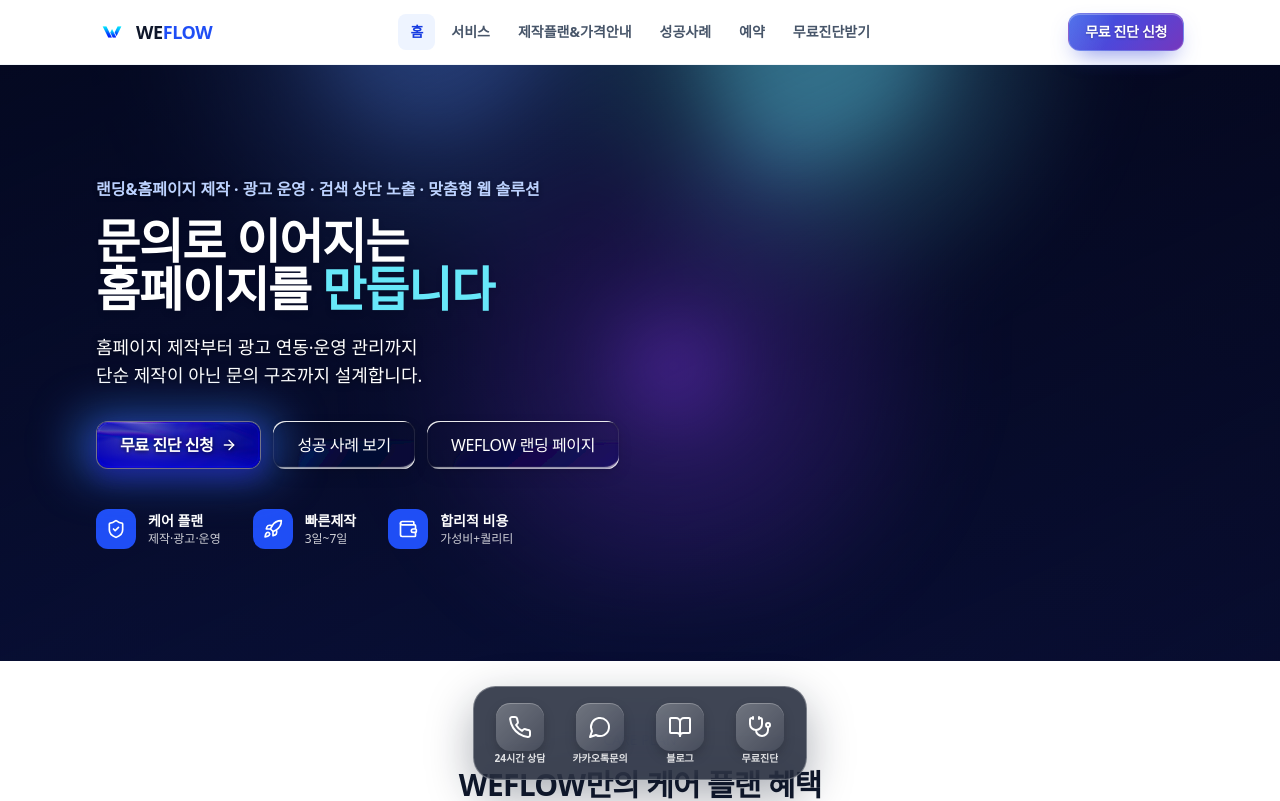
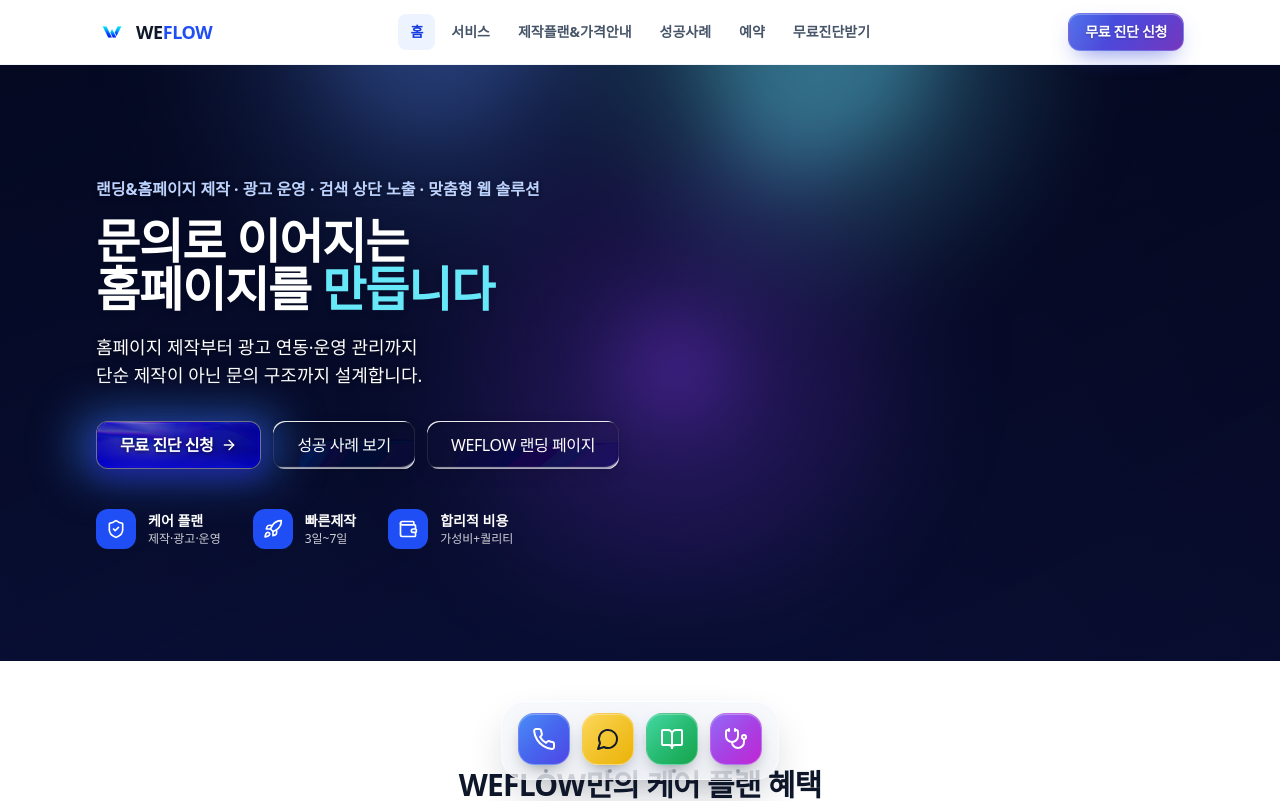
Before and after one commit to zaewc/weflow, a Next.js app: page / in a window 1280 px wide. Shown: the top 801 px of the page. Built offline with nearby package versions, Linux system fonts and the light colour scheme; a web font is replaced by a local one.

Commit message:
feat(ui): replace bottom dock style

```diff
--- a/src/components/FloatingBar.tsx
+++ b/src/components/FloatingBar.tsx
@@ -1,43 +1,44 @@
 import { Phone, MessageCircle, BookOpen, Stethoscope } from "lucide-react";
 import { LINKS } from "@/lib/site";
-import MacOSDock, { type DockApp } from "@/components/ui/mac-os-dock";
+import { DockTabs, type DockItem } from "@/components/ui/dock-tabs";
 
-const ITEMS: readonly DockApp[] = [
+const ITEMS: readonly DockItem[] = [
   {
     id: "phone",
     name: "24시간 상담",
     href: LINKS.phone,
-    icon: <Phone className="h-5 w-5 sm:h-6 sm:w-6" />,
+    color: "bg-gradient-to-br from-blue-500 to-indigo-600",
+    icon: <Phone />,
   },
   {
     id: "kakao",
     name: "카카오톡문의",
     href: LINKS.kakao,
     external: true,
-    icon: <MessageCircle className="h-5 w-5 sm:h-6 sm:w-6" />,
+    color: "bg-gradient-to-br from-amber-300 to-yellow-500 text-slate-900",
+    icon: <MessageCircle />,
   },
   {
     id: "blog",
     name: "블로그",
     href: LINKS.blog,
     external: true,
-    icon: <BookOpen className="h-5 w-5 sm:h-6 sm:w-6" />,
+    color: "bg-gradient-to-br from-emerald-400 to-green-600",
+    icon: <BookOpen />,
   },
   {
     id: "diagnosis",
     name: "무료진단",
     href: "/diagnosis",
-    icon: <Stethoscope className="h-5 w-5 sm:h-6 sm:w-6" />,
+    color: "bg-gradient-to-br from-violet-500 to-fuchsia-600",
+    icon: <Stethoscope />,
   },
 ];
 
 export default function FloatingBar() {
   return (
     <div className="pointer-events-none fixed inset-x-0 bottom-3 z-50 flex justify-center px-3 pb-[env(safe-area-inset-bottom)] sm:bottom-5">
-      <MacOSDock
-        apps={ITEMS}
-        className="pointer-events-auto"
-      />
+      <DockTabs items={ITEMS} className="pointer-events-auto" />
     </div>
   );
 }
--- /dev/null
+++ b/src/components/ui/dock-tabs.tsx
@@ -0,0 +1,154 @@
+"use client";
+
+import { useRef, useState, type ReactNode } from "react";
+import {
+  motion,
+  useMotionValue,
+  useSpring,
+  useTransform,
+  type MotionValue,
+} from "motion/react";
+import { cn } from "@/lib/utils";
+
+export interface DockItem {
+  id: string;
+  name: string;
+  icon: ReactNode;
+  color: string;
+  href: string;
+  external?: boolean;
+}
+
+interface DockIconProps {
+  item: DockItem;
+  mouseX: MotionValue<number>;
+  onItemClick?: (itemId: string) => void;
+}
+
+function DockIcon({ item, mouseX, onItemClick }: DockIconProps) {
+  const ref = useRef<HTMLAnchorElement>(null);
+  const [isHovered, setIsHovered] = useState(false);
+  const [isPressed, setIsPressed] = useState(false);
+
+  const distance = useTransform(mouseX, (value) => {
+    const bounds = ref.current?.getBoundingClientRect();
+    if (!bounds) return Infinity;
+    return value - bounds.left - bounds.width / 2;
+  });
+  const sizeTarget = useTransform(distance, [-150, 0, 150], [52, 78, 52]);
+  const size = useSpring(sizeTarget, {
+    mass: 0.1,
+    stiffness: 150,
+    damping: 12,
+  });
+
+  return (
+    <motion.a
+      ref={ref}
+      href={item.href}
+      target={item.external ? "_blank" : undefined}
+      rel={item.external ? "noopener noreferrer" : undefined}
+      aria-label={item.name}
+      className="group relative flex aspect-square h-[3.25rem] w-[3.25rem] shrink-0 origin-bottom items-center justify-center outline-none focus-visible:ring-2 focus-visible:ring-brand-500 focus-visible:ring-offset-2 focus-visible:ring-offset-white/70 sm:h-auto sm:w-auto"
+      style={{ width: size, height: size }}
+      whileTap={{ scale: 0.95 }}
+      onHoverStart={() => setIsHovered(true)}
+      onHoverEnd={() => {
+        setIsHovered(false);
+        setIsPressed(false);
+      }}
+      onPointerDown={() => setIsPressed(true)}
+      onPointerUp={() => setIsPressed(false)}
+      onClick={() => onItemClick?.(item.id)}
+    >
+      <motion.span
+        className={cn(
+          "relative flex h-full w-full items-center justify-center overflow-hidden rounded-2xl text-white",
+          "border border-white/25 shadow-[0_8px_18px_-8px_rgba(15,23,42,0.55),inset_0_1px_0_rgba(255,255,255,0.3)]",
+          item.color,
+        )}
+        animate={{ y: isPressed ? 2 : isHovered ? -8 : 0 }}
+        transition={{ type: "spring", stiffness: 400, damping: 17 }}
+      >
+        <motion.span
+          className="[&>svg]:h-5 [&>svg]:w-5 sm:[&>svg]:h-6 sm:[&>svg]:w-6"
+          animate={{ scale: isHovered ? 1.1 : 1 }}
+          transition={{ type: "spring", stiffness: 400, damping: 17 }}
+        >
+          {item.icon}
+        </motion.span>
+        <motion.span
+          aria-hidden="true"
+          className="pointer-events-none absolute inset-0 rounded-2xl bg-gradient-to-br from-white/45 via-white/5 to-transparent"
+          animate={{ opacity: isHovered ? 0.45 : 0.18 }}
+          transition={{ duration: 0.2 }}
+        />
+      </motion.span>
+
+      <span className="pointer-events-none absolute inset-x-1/2 -top-11 flex w-max -translate-x-1/2 justify-center">
+        <motion.span
+          className="whitespace-nowrap rounded-md bg-slate-800/90 px-2 py-1 text-xs font-bold text-white shadow-lg backdrop-blur-sm"
+          initial={false}
+          animate={{
+            opacity: isHovered ? 1 : 0,
+            y: isHovered ? 0 : 8,
+            scale: isHovered ? 1 : 0.88,
+          }}
+          transition={{ type: "spring", stiffness: 500, damping: 30 }}
+        >
+          {item.name}
+        </motion.span>
+      </span>
+
+      <motion.span
+        aria-hidden="true"
+        className="absolute -bottom-2 left-1/2 h-1 w-1 -translate-x-1/2 rounded-full bg-slate-700/60"
+        animate={{
+          scale: isPressed ? 1.5 : 1,
+          opacity: isPressed ? 1 : 0.65,
+        }}
+        transition={{ type: "spring", stiffness: 500, damping: 30 }}
+      />
+    </motion.a>
+  );
+}
+
+interface DockTabsProps {
+  items: readonly DockItem[];
+  className?: string;
+  onItemClick?: (itemId: string) => void;
+}
+
+export function DockTabs({
+  items,
+  className,
+  onItemClick,
+}: DockTabsProps) {
+  const mouseX = useMotionValue(Infinity);
+
+  return (
+    <motion.nav
+      aria-label="빠른 메뉴"
+      className={cn(
+        "flex h-[4.7rem] items-end gap-2 rounded-3xl border border-white/55",
+        "bg-slate-100/65 px-3 pb-3 shadow-[0_18px_45px_-18px_rgba(15,23,42,0.45),inset_0_1px_0_rgba(255,255,255,0.9)]",
+        "backdrop-blur-xl sm:h-20 sm:gap-3 sm:px-4 sm:pb-3.5",
+        className,
+      )}
+      initial={{ y: 70, opacity: 0 }}
+      animate={{ y: 0, opacity: 1 }}
+      transition={{ type: "spring", stiffness: 260, damping: 20, delay: 0.1 }}
+      onMouseMove={(event) => mouseX.set(event.clientX)}
+      onMouseLeave={() => mouseX.set(Infinity)}
+    >
+      {items.map((item) => (
+        <DockIcon
+          key={item.id}
+          item={item}
+          mouseX={mouseX}
+          onItemClick={onItemClick}
+        />
+      ))}
+    </motion.nav>
+  );
+}
--- a/src/components/ui/mac-os-dock.tsx
+++ /dev/null
@@ -1,138 +0,0 @@
-"use client";
-
-import {
-  useCallback,
-  useEffect,
-  useRef,
-  useState,
-  type CSSProperties,
-  type ReactNode,
-} from "react";
-import { cn } from "@/lib/utils";
-
-export interface DockApp {
-  id: string;
-  name: string;
-  icon: ReactNode;
-  href: string;
-  external?: boolean;
-}
-
-interface MacOSDockProps {
-  apps: readonly DockApp[];
-  openApps?: readonly string[];
-  className?: string;
-  onAppClick?: (appId: string) => void;
-}
-
-export default function MacOSDock({
-  apps,
-  openApps = [],
-  className,
-  onAppClick,
-}: MacOSDockProps) {
-  const dockRef = useRef<HTMLDivElement>(null);
-  const iconRefs = useRef<(HTMLAnchorElement | null)[]>([]);
-  const [pointerX, setPointerX] = useState<number | null>(null);
-  const [canHover, setCanHover] = useState(false);
-
-  useEffect(() => {
-    if (typeof window.matchMedia !== "function") return;
-
-    const mediaQuery = window.matchMedia("(hover: hover) and (pointer: fine)");
-    const updateCanHover = () => setCanHover(mediaQuery.matches);
-
-    updateCanHover();
-    mediaQuery.addEventListener("change", updateCanHover);
-    return () => mediaQuery.removeEventListener("change", updateCanHover);
-  }, []);
-
-  const handlePointerMove = useCallback(
-    (event: React.PointerEvent<HTMLDivElement>) => {
-      if (!canHover || !dockRef.current) return;
-      setPointerX(event.clientX);
-    },
-    [canHover],
-  );
-
-  const getIconStyle = useCallback(
-    (index: number): CSSProperties => {
-      const element = iconRefs.current[index];
-      if (pointerX === null || !element || !canHover) {
-        return { transform: "translateY(0) scale(1)" };
-      }
-
-      const rect = element.getBoundingClientRect();
-      const distance = Math.abs(pointerX - (rect.left + rect.width / 2));
-      const influence = Math.max(0, 1 - distance / 140);
-      const scale = 1 + (1 - Math.cos(influence * Math.PI)) * 0.2;
-      const lift = (scale - 1) * 28;
-
-      return {
-        transform: `translateY(-${lift}px) scale(${scale})`,
-        zIndex: Math.round(scale * 10),
-      };
-    },
-    [canHover, pointerX],
-  );
-
-  const handleClick = (appId: string, index: number) => {
-    const element = iconRefs.current[index];
-    if (typeof element?.animate === "function") {
-      element.animate(
-        [
-          { transform: `${getIconStyle(index).transform} translateY(0)` },
-          { transform: `${getIconStyle(index).transform} translateY(-8px)` },
-          { transform: `${getIconStyle(index).transform} translateY(0)` },
-        ],
-        { duration: 320, easing: "ease-out" },
-      );
-    }
-    onAppClick?.(appId);
-  };
-
-  return (
-    <div
-      ref={dockRef}
-      aria-label="빠른 메뉴"
-      className={cn(
-        "flex items-end gap-1 rounded-[1.4rem] border border-white/30",
-        "bg-slate-900/80 p-2 shadow-[0_16px_45px_rgba(15,23,42,0.35)]",
-        "backdrop-blur-xl sm:gap-2 sm:p-2.5",
-        className,
-      )}
-      onPointerMove={handlePointerMove}
-      onPointerLeave={() => setPointerX(null)}
-      role="navigation"
-    >
-      {apps.map((app, index) => (
-        <a
-          key={app.id}
-          ref={(element) => {
-            iconRefs.current[index] = element;
-          }}
-          href={app.href}
-          target={app.external ? "_blank" : undefined}
-          rel={app.external ? "noopener noreferrer" : undefined}
-          aria-label={app.name}
-          className="group relative flex h-[3.8rem] w-[3.8rem] origin-bottom flex-col items-center justify-center gap-0.5 rounded-2xl text-white outline-none transition-transform duration-75 focus-visible:ring-2 focus-visible:ring-white sm:h-[4.5rem] sm:w-[4.5rem]"
-          style={getIconStyle(index)}
-          onClick={() => handleClick(app.id, index)}
-        >
-          <span className="flex h-10 w-10 items-center justify-center rounded-[0.9rem] bg-gradient-to-br from-white/25 to-white/5 shadow-[inset_0_1px_0_rgba(255,255,255,0.25),0_5px_12px_rgba(0,0,0,0.2)] transition-colors group-hover:from-white/35 sm:h-12 sm:w-12">
-            {app.icon}
-          </span>
-          <span className="max-w-full truncate text-[9px] font-semibold leading-none text-white/85 sm:text-[10px]">
-            {app.name}
-          </span>
-          <span
-            className={cn(
-              "absolute -bottom-1.5 h-1 w-1 rounded-full bg-white/85",
-              openApps.includes(app.id) ? "opacity-100" : "opacity-0",
-            )}
-          />
-        </a>
-      ))}
-    </div>
-  );
-}
```
